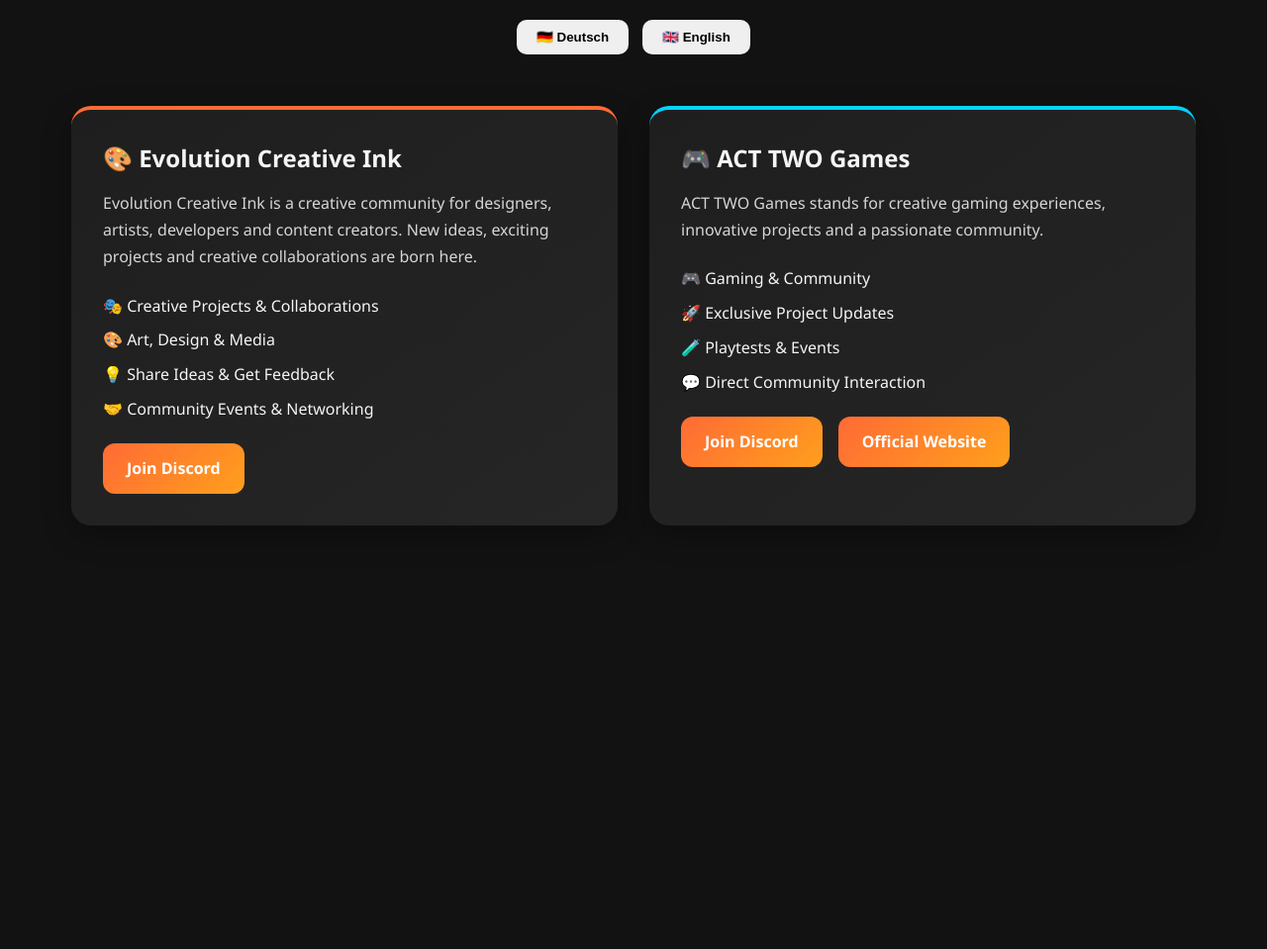
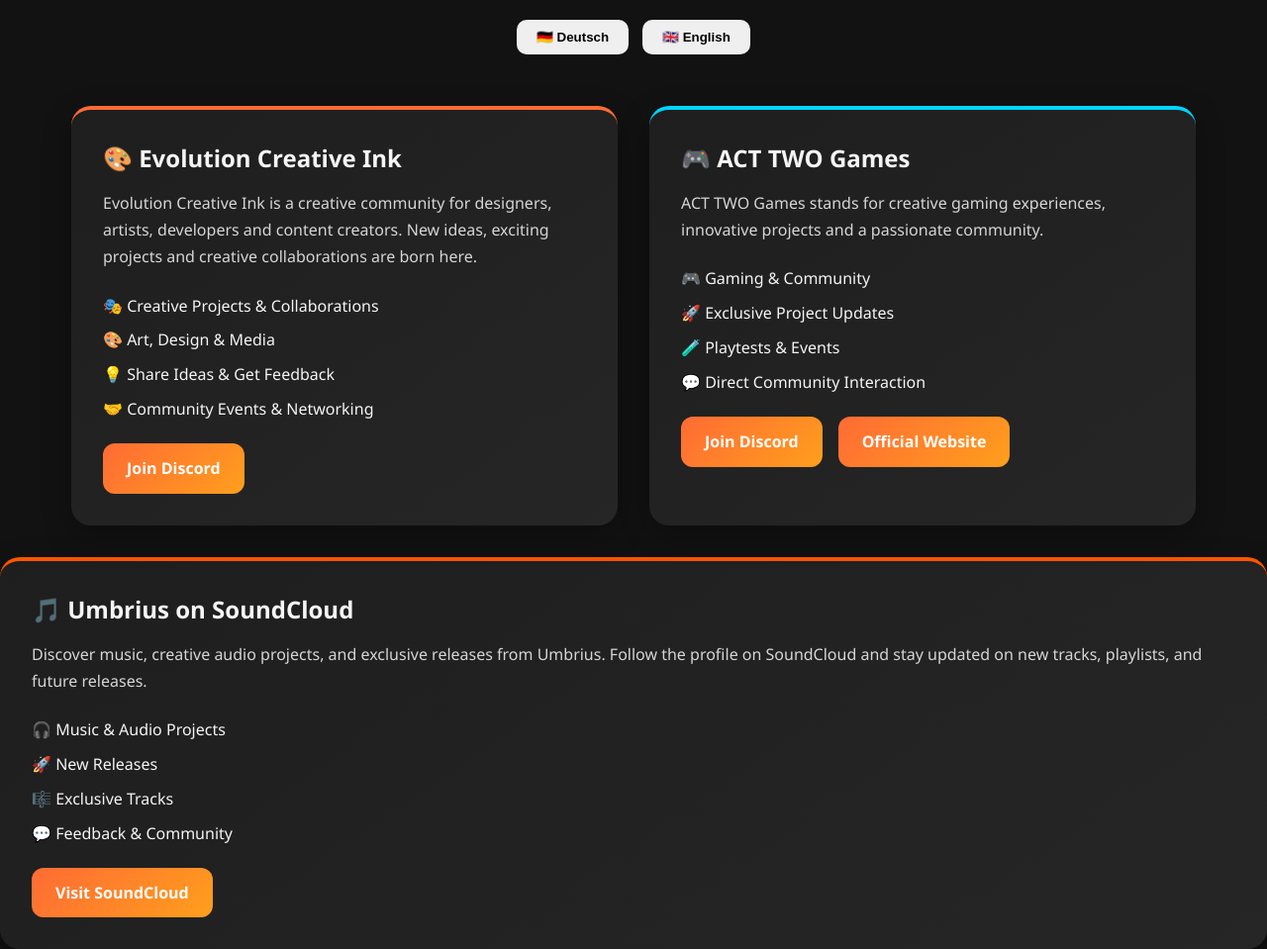
Before and after one commit to Umbra-rr/Information.V1, a plain HTML site: page index.html in a window 1280 px wide. Shown: the whole page at 99% size. Before the commit the page ends 800 px from the top, so only its background shows below. Drawn offline with Linux system fonts and the light colour scheme.

Commit message:
Update index.html

```diff
--- a/index.html
+++ b/index.html
@@ -259,3 +259,51 @@ window.onload = () => {
 
 </body>
 </html>
+<!-- UMBRIUS SoundCloud -->
+<section class="community-card" style="border-top:4px solid #ff5500;">
+
+    <h2
+        data-de="🎵 Umbrius auf SoundCloud"
+        data-en="🎵 Umbrius on SoundCloud">
+        🎵 Umbrius auf SoundCloud
+    </h2>
+
+    <p
+        data-de="Entdecke Musik, kreative Audioprojekte und exklusive Veröffentlichungen von Umbrius. Folge dem Profil auf SoundCloud und bleibe über neue Tracks, Playlists und zukünftige Releases informiert."
+        data-en="Discover music, creative audio projects, and exclusive releases from Umbrius. Follow the profile on SoundCloud and stay updated on new tracks, playlists, and future releases.">
+        Entdecke Musik, kreative Audioprojekte und exklusive Veröffentlichungen von Umbrius.
+    </p>
+
+    <ul>
+        <li data-de="🎧 Musik & Audioprojekte"
+            data-en="🎧 Music & Audio Projects">
+            🎧 Musik & Audioprojekte
+        </li>
+
+        <li data-de="🚀 Neue Releases"
+            data-en="🚀 New Releases">
+            🚀 Neue Releases
+        </li>
+
+        <li data-de="🎼 Exklusive Tracks"
+            data-en="🎼 Exclusive Tracks">
+            🎼 Exklusive Tracks
+        </li>
+
+        <li data-de="💬 Feedback & Community"
+            data-en="💬 Feedback & Community">
+            💬 Feedback & Community
+        </li>
+    </ul>
+
+    <div class="buttons">
+        <a href="https://soundcloud.com/umbrius1"
+           target="_blank"
+           class="btn"
+           data-de="SoundCloud besuchen"
+           data-en="Visit SoundCloud">
+            SoundCloud besuchen
+        </a>
+    </div>
+
+</section>
```
